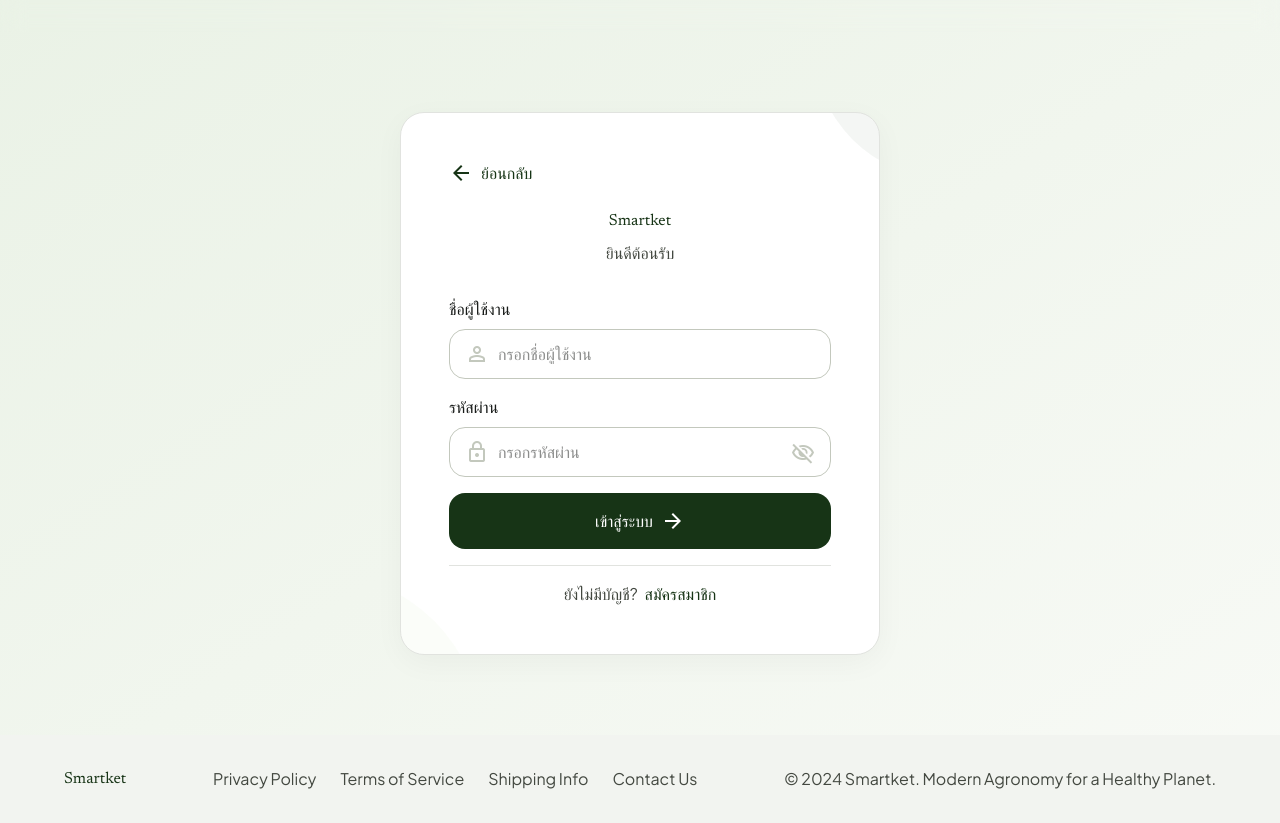
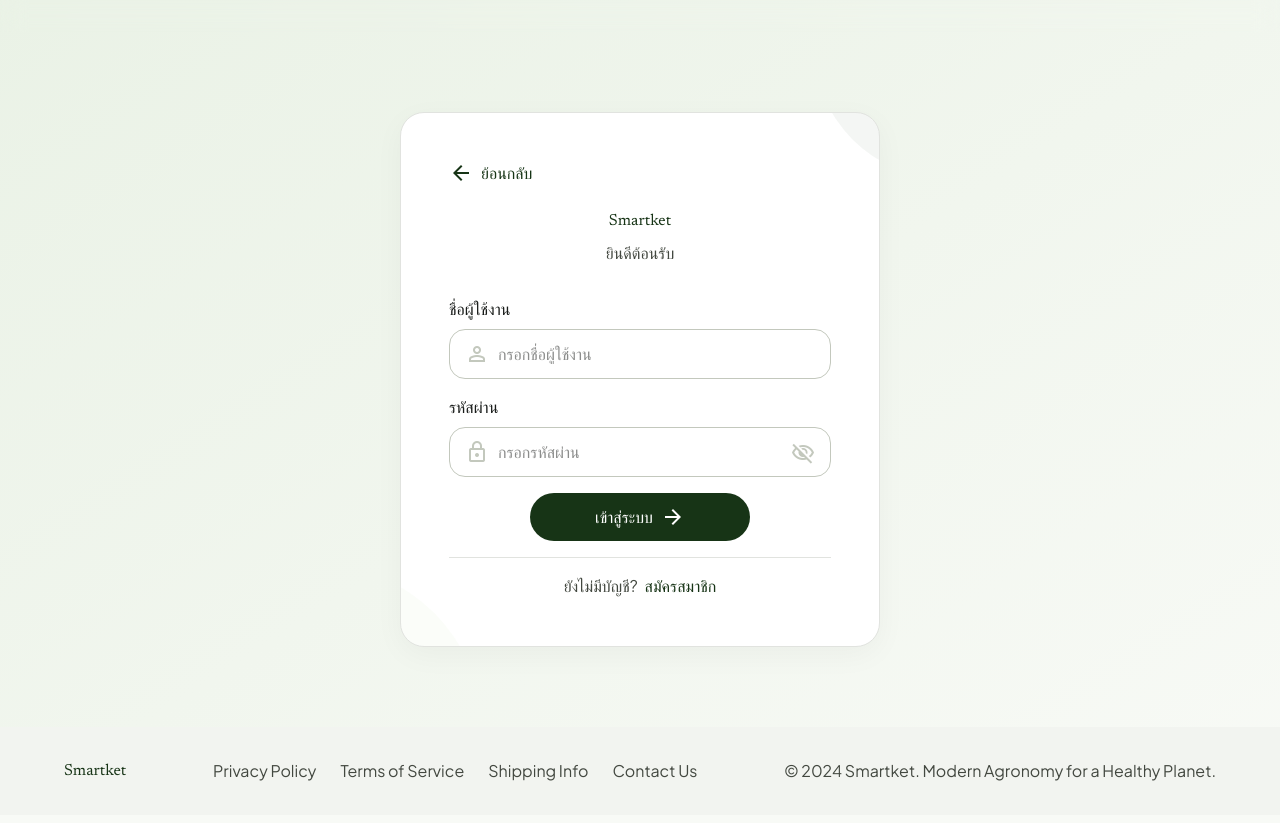
Before and after one commit to atsawinkz/smart-farm-marketplace-ecommerce, a Next.js app in the folder Programmer/: page /login in a window 1280 px wide. Built offline with nearby package versions, Linux system fonts and the light colour scheme.

Commit message:
fix: adjust login button width and styling to be shorter and rounded-full

```diff
--- a/Programmer/src/app/login/page.tsx
+++ b/Programmer/src/app/login/page.tsx
@@ -152,7 +152,7 @@
 
 
             <button
-              className="w-full bg-primary text-on-primary py-4 rounded-lg font-label-lg text-label-lg hover:opacity-90 transition-opacity flex items-center justify-center gap-2 group disabled:opacity-50"
+              className="w-full max-w-[220px] mx-auto bg-primary text-on-primary py-3 rounded-full font-label-lg text-label-lg hover:opacity-90 transition-opacity flex items-center justify-center gap-2 group disabled:opacity-50 cursor-pointer"
               type="submit"
               disabled={loading}
             >
```
